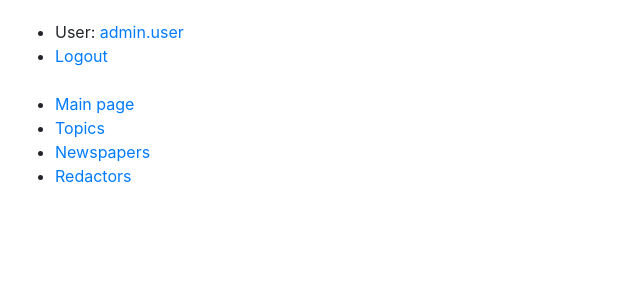
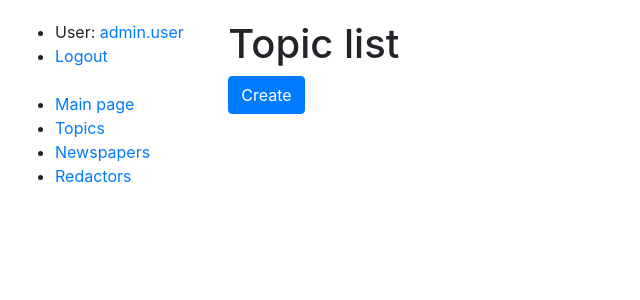
Before and after one commit to Bloodviel/newspaper-agency-mate, a Django app: page /topics/ in a window 1280 px wide. Shown: the top 300 px of the page, without its empty margins (0-640 px from the left). Run offline with Django 4.2, Linux system fonts and the light colour scheme; a user stored in the database is signed in; data that the repository does not hold is empty.

Commit message:
Implement Create View for Topic and Newspaper models

```diff
--- a/news/urls.py
+++ b/news/urls.py
@@ -1,14 +1,16 @@
 from django.urls import path
 
 from news.views import index, TopicListView, NewspaperListView, RedactorListView, TopicDetailView, NewspaperDetailView, \
-    RedactorDetailView
+    RedactorDetailView, TopicCreateView, NewspaperCreateView
 
 urlpatterns = [
     path("", index, name="index"),
     path("topics/", TopicListView.as_view(), name="topic-list"),
     path("topics/<int:pk>/", TopicDetailView.as_view(), name="topic-detail"),
+    path("topics/create/", TopicCreateView.as_view(), name="topic-create"),
     path("newspapers/", NewspaperListView.as_view(), name="newspaper-list"),
     path("newspapers/<int:pk>/", NewspaperDetailView.as_view(), name="newspaper-detail"),
+    path("newspapers/create/", NewspaperCreateView.as_view(), name="newspaper-create"),
     path("redactors/", RedactorListView.as_view(), name="redactor-list"),
     path("redactors/<int:pk>/", RedactorDetailView.as_view(), name="redactor-detail")
 ]
--- a/news/views.py
+++ b/news/views.py
@@ -1,4 +1,6 @@
+from django.contrib.auth.mixins import LoginRequiredMixin
 from django.shortcuts import render
+from django.urls import reverse_lazy
 from django.views import generic
 
 from news.models import Redactor, Newspaper, Topic
@@ -26,6 +28,12 @@ class TopicDetailView(generic.DetailView):
     model = Topic
 
 
+class TopicCreateView(LoginRequiredMixin, generic.CreateView):
+    model = Topic
+    fields = "__all__"
+    success_url = reverse_lazy("news:topic-list")
+
+
 class NewspaperListView(generic.ListView):
     model = Newspaper
     queryset = Newspaper.objects.select_related("topic")
@@ -33,6 +41,12 @@ class NewspaperListView(generic.ListView):
 
 class NewspaperDetailView(generic.DetailView):
     model = Newspaper
+
+
+class NewspaperCreateView(LoginRequiredMixin, generic.CreateView):
+    model = Newspaper
+    fields = "__all__"
+    success_url = reverse_lazy("news:newspaper-list")
 
 
 class RedactorListView(generic.ListView):
--- a/templates/news/topic_list.html
+++ b/templates/news/topic_list.html
@@ -1,9 +1,16 @@
 {% extends "base.html" %}
 
 {% block content %}
+  <h1>Topic list</h1>
+  {% if user.is_authenticated %}
+    <a href="{% url 'news:topic-create' %}" class="btn btn-primary link-to-page">Create</a>
+  {% else %}
+    You have to <a href="{% url 'news:topic-create' %}" class="btn btn-primary link-to-page">Login</a> to add new topic.
+  {% endif %}
+  <br>
   <ul>
     {% for topic in topic_list %}
-      <li><a href="{% url "news:topic-detail" pk=topic.id %}">{{ topic }}</a></li>
+      <li><a href="{% url "news:topic-detail" pk=topic.id %}">{{ topic }}</a> - {{ topic.newspapers.count }}</li>
     {% endfor %}
   </ul>
 
```
Also changed, not shown: templates/news/newspaper_form.html (added, +10 -0 lines), templates/news/newspaper_list.html (+7 -0 lines), templates/news/topic_form.html (added, +10 -0 lines).
